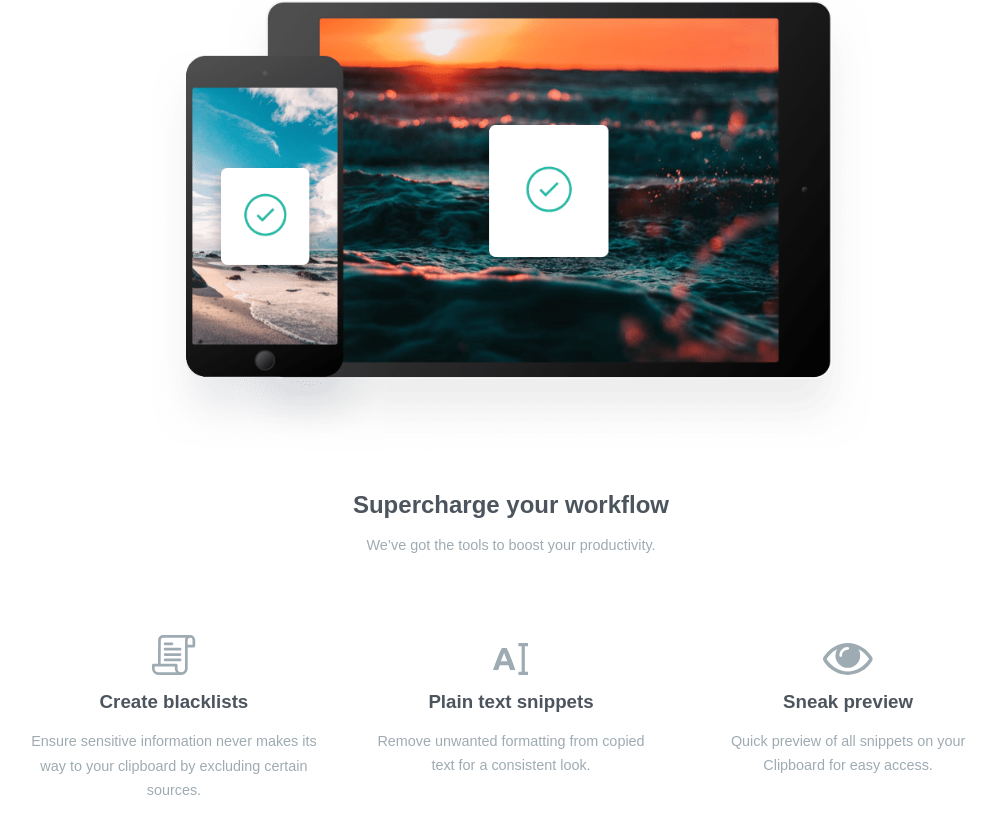
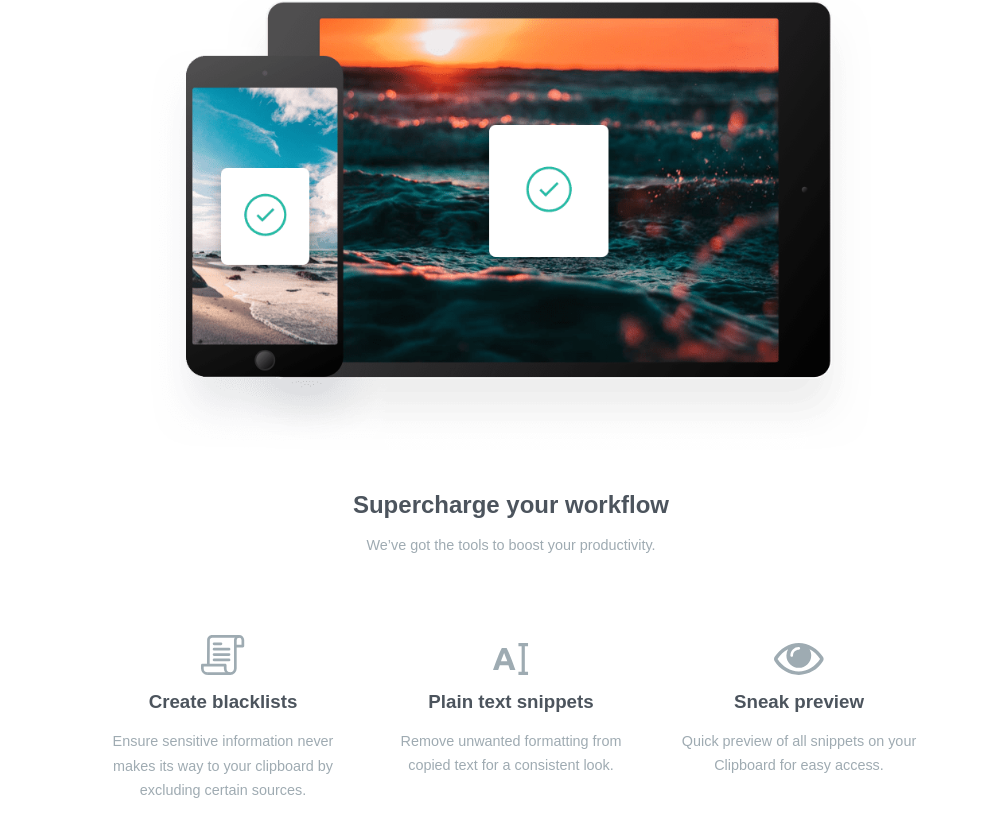
Before and after one commit to Terak-10/clipboard-landing-page, a website: page index.html in a window 1280 px wide. Shown: the part 1483-2320 px from the top of the page, without its empty margins (129-1125 px from the left). Drawn offline with Linux system fonts and the light colour scheme; a web font is replaced by a local one.

Commit message:
progress

```diff
--- a/sass/_components.scss
+++ b/sass/_components.scss
@@ -125,6 +125,7 @@
     max-width: 65rem;
     margin: 0 auto;
     padding: 0 3vw;
+    justify-content: center;
 
     &_box {
         flex: 1;
@@ -132,6 +133,8 @@
         align-items: center;
         flex-direction: column;
         gap: 1rem;
+        min-width: 15rem;
+        max-width: 15rem;
     }
 
     &_box-2{
```
Also changed, not shown: css/style.css.
